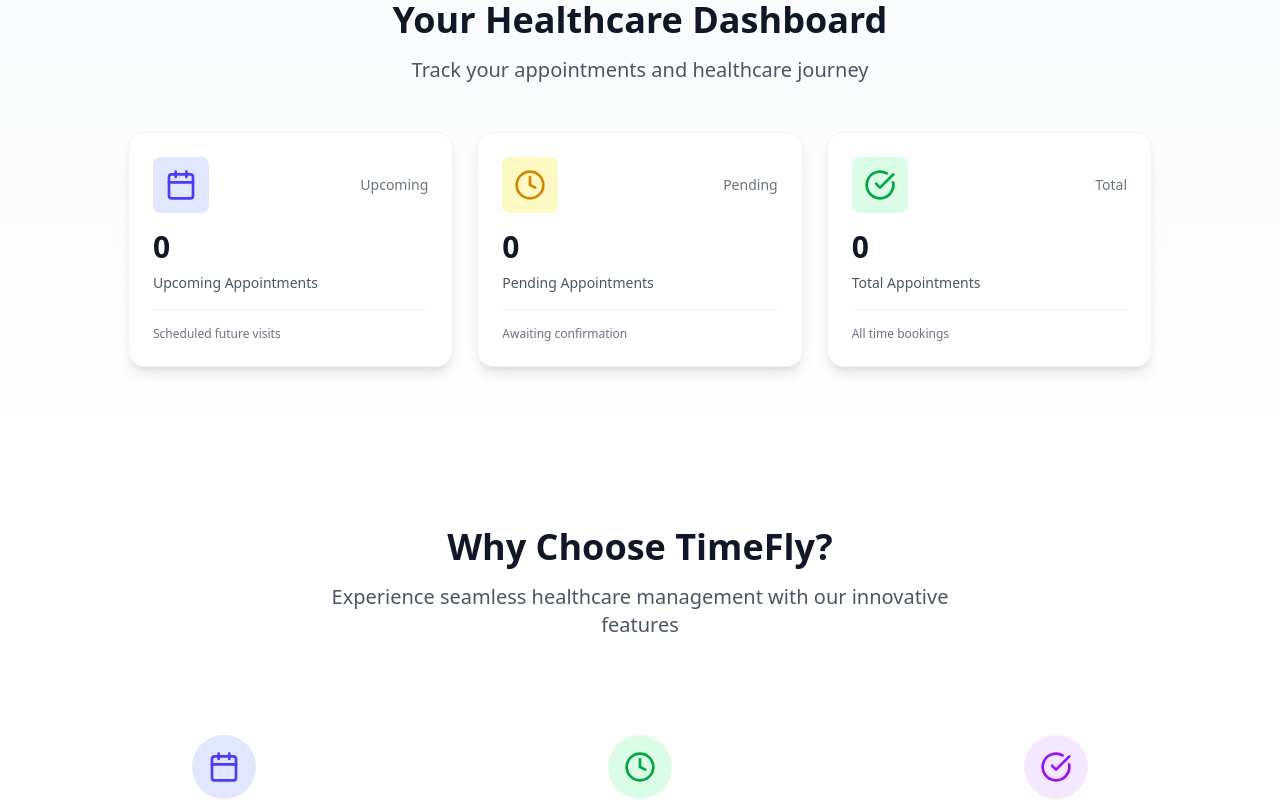
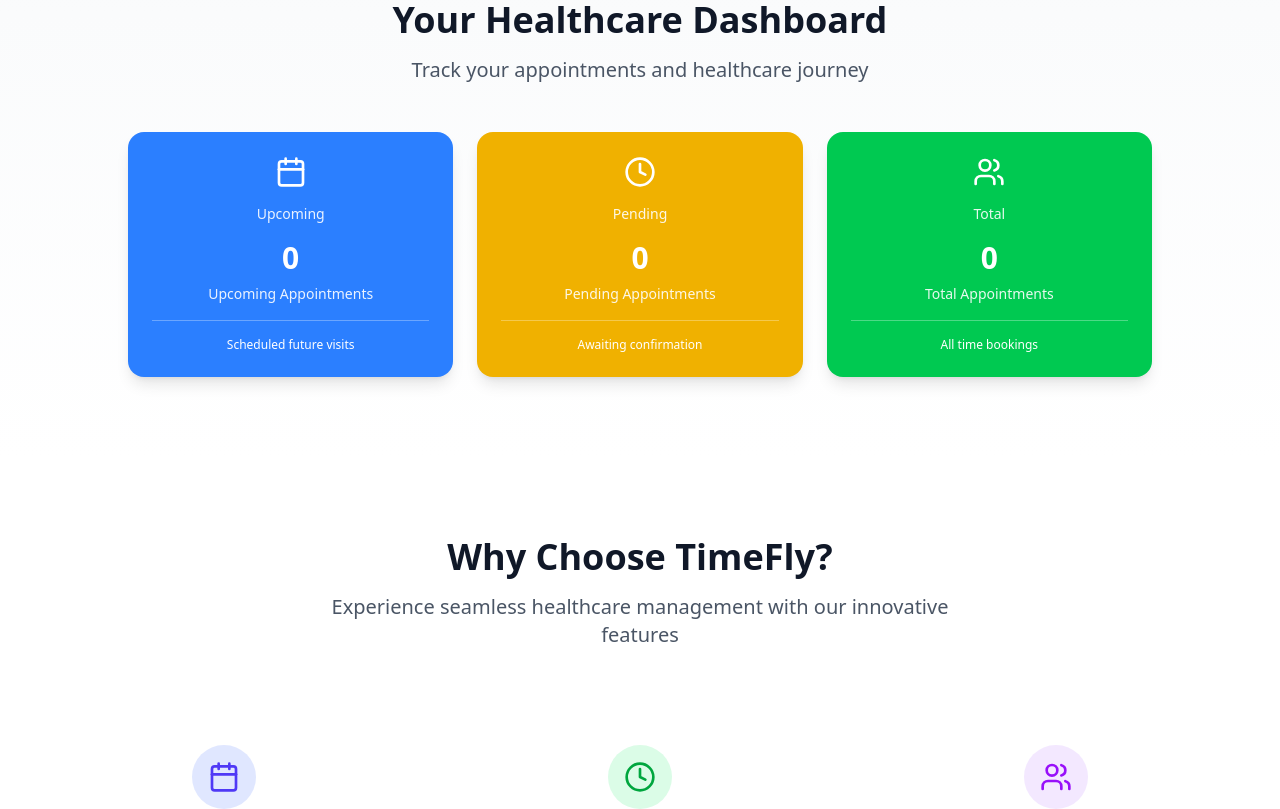
Before and after one commit to AndreiAriar/timefly-clinic-system, a React (Vite) app: page /patient in a window 1280 px wide. Shown: the part 960-1769 px from the top of the page. Built offline with nearby package versions, Linux system fonts and the light colour scheme; no server answers; the database is empty; sample sign-in values are in the browser's storage.

Commit message:
UI Update

```diff
--- a/api/reschedule-appointment.js
+++ b/api/reschedule-appointment.js
@@ -89,7 +89,7 @@
 
             <div style="background-color: #fff3cd; padding: 15px; border-radius: 5px; margin: 20px 0; border: 1px solid #ffeaa7;">
               <p style="margin: 0; color: #856404;">
-                <strong>Important:</strong> Please arrive 15 minutes before your scheduled appointment time. If you need to make any further changes, please contact us immediately.
+                <strong>Important:</strong> Please arrive 30 minutes before your scheduled appointment time. If you need to make any further changes, please contact us immediately.
               </p>
             </div>
 
--- a/src/components/AppointmentModal.tsx
+++ b/src/components/AppointmentModal.tsx
@@ -880,7 +880,7 @@
                   <div className="inline-block bg-blue-600 text-white text-4xl font-bold px-8 py-4 rounded-lg">
                     #{queueNumber}
                   </div>
-                  <p className="text-gray-600 mt-4">Please arrive 15 minutes before your scheduled time.</p>
+                  <p className="text-gray-600 mt-4">Please arrive 30 minutes before your scheduled time.</p>
                 </div>
               </div>
             ) : (
--- a/src/components/Home.tsx
+++ b/src/components/Home.tsx
@@ -1,5 +1,5 @@
 import { useState, useEffect } from 'react';
-import { Calendar, Clock, CheckCircle } from 'lucide-react';
+import { Calendar, Clock, Users } from 'lucide-react';
 import AppointmentModal from './AppointmentModal';
 import CalendarWizardModal from './CalendarWizardModal';
 import { collection, query, getDocs } from 'firebase/firestore';
@@ -120,53 +120,53 @@
 
           <div className="grid grid-cols-1 md:grid-cols-3 gap-6 max-w-5xl mx-auto">
             {/* Upcoming Appointments Card */}
-            <div className="bg-white rounded-2xl shadow-lg p-6 hover:shadow-xl transition-shadow duration-300 border border-gray-100">
-              <div className="flex items-center justify-between mb-4">
-                <div className="p-3 bg-indigo-100 rounded-lg">
-                  <Calendar className="w-8 h-8 text-indigo-600" />
+            <div className="bg-blue-500 rounded-2xl shadow-lg p-6 hover:shadow-xl transition-shadow duration-300">
+              <div className="flex flex-col items-center text-center mb-4">
+                <div className="mb-4">
+                  <Calendar className="w-8 h-8 text-white" />
                 </div>
-                <span className="text-sm font-medium text-gray-500">Upcoming</span>
+                <span className="text-sm font-medium text-white opacity-90">Upcoming</span>
               </div>
-              <h3 className="text-3xl font-bold text-gray-900 mb-2">
+              <h3 className="text-3xl font-bold text-white text-center mb-2">
                 {stats.upcomingAppointments}
               </h3>
-              <p className="text-sm text-gray-600">Upcoming Appointments</p>
-              <div className="mt-4 pt-4 border-t border-gray-100">
-                <p className="text-xs text-gray-500">Scheduled future visits</p>
+              <p className="text-sm text-white text-center opacity-90">Upcoming Appointments</p>
+              <div className="mt-4 pt-4 border-t border-white/30">
+                <p className="text-xs text-white opacity-100 text-center">Scheduled future visits</p>
               </div>
             </div>
 
             {/* Pending Appointments Card */}
-            <div className="bg-white rounded-2xl shadow-lg p-6 hover:shadow-xl transition-shadow duration-300 border border-gray-100">
-              <div className="flex items-center justify-between mb-4">
-                <div className="p-3 bg-yellow-100 rounded-lg">
-                  <Clock className="w-8 h-8 text-yellow-600" />
+            <div className="bg-yellow-500 rounded-2xl shadow-lg p-6 hover:shadow-xl transition-shadow duration-300">
+              <div className="flex flex-col items-center text-center mb-4">
+                <div className="mb-4">
+                  <Clock className="w-8 h-8 text-white" />
                 </div>
-                <span className="text-sm font-medium text-gray-500">Pending</span>
+                <span className="text-sm font-medium text-white opacity-90">Pending</span>
               </div>
-              <h3 className="text-3xl font-bold text-gray-900 mb-2">
+              <h3 className="text-3xl font-bold text-white text-center mb-2">
                 {stats.pendingAppointments}
               </h3>
-              <p className="text-sm text-gray-600">Pending Appointments</p>
-              <div className="mt-4 pt-4 border-t border-gray-100">
-                <p className="text-xs text-gray-500">Awaiting confirmation</p>
+              <p className="text-sm text-white text-center opacity-90">Pending Appointments</p>
+              <div className="mt-4 pt-4 border-t border-white/30">
+                <p className="text-xs text-white opacity-100 text-center">Awaiting confirmation</p>
               </div>
             </div>
 
             {/* Total Appointments Card */}
-            <div className="bg-white rounded-2xl shadow-lg p-6 hover:shadow-xl transition-shadow duration-300 border border-gray-100">
-              <div className="flex items-center justify-between mb-4">
-                <div className="p-3 bg-green-100 rounded-lg">
-                  <CheckCircle className="w-8 h-8 text-green-600" />
+            <div className="bg-green-500 rounded-2xl shadow-lg p-6 hover:shadow-xl transition-shadow duration-300">
+              <div className="flex flex-col items-center text-center mb-4">
+                <div className="mb-4">
+                  <Users className="w-8 h-8 text-white" />
                 </div>
-                <span className="text-sm font-medium text-gray-500">Total</span>
+                <span className="text-sm font-medium text-white opacity-90">Total</span>
               </div>
-              <h3 className="text-3xl font-bold text-gray-900 mb-2">
+              <h3 className="text-3xl font-bold text-white text-center mb-2">
                 {stats.totalAppointments}
               </h3>
-              <p className="text-sm text-gray-600">Total Appointments</p>
-              <div className="mt-4 pt-4 border-t border-gray-100">
-                <p className="text-xs text-gray-500">All time bookings</p>
+              <p className="text-sm text-white text-center opacity-90">Total Appointments</p>
+              <div className="mt-4 pt-4 border-t border-white/30">
+                <p className="text-xs text-white opacity-100 text-center">All time bookings</p>
               </div>
             </div>
           </div>
@@ -215,7 +215,7 @@
             {/* Feature 3 */}
             <div className="text-center p-8 rounded-xl hover:bg-gray-50 transition-colors duration-300">
               <div className="inline-flex items-center justify-center w-16 h-16 bg-purple-100 rounded-full mb-6">
-                <CheckCircle className="w-8 h-8 text-purple-600" />
+                <Users className="w-8 h-8 text-purple-600" />
               </div>
               <h3 className="text-xl font-semibold text-gray-900 mb-3">
                 Priority System
```
